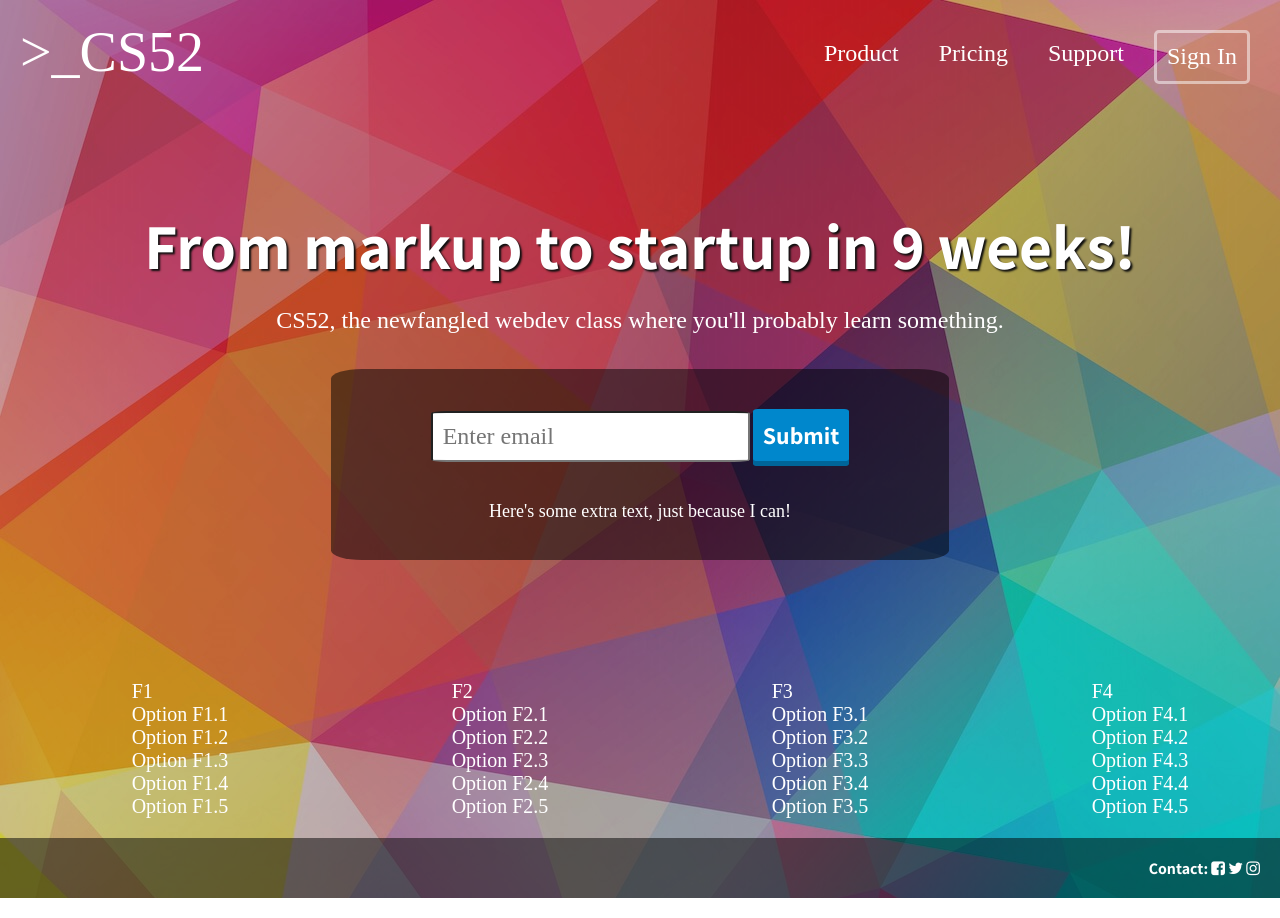
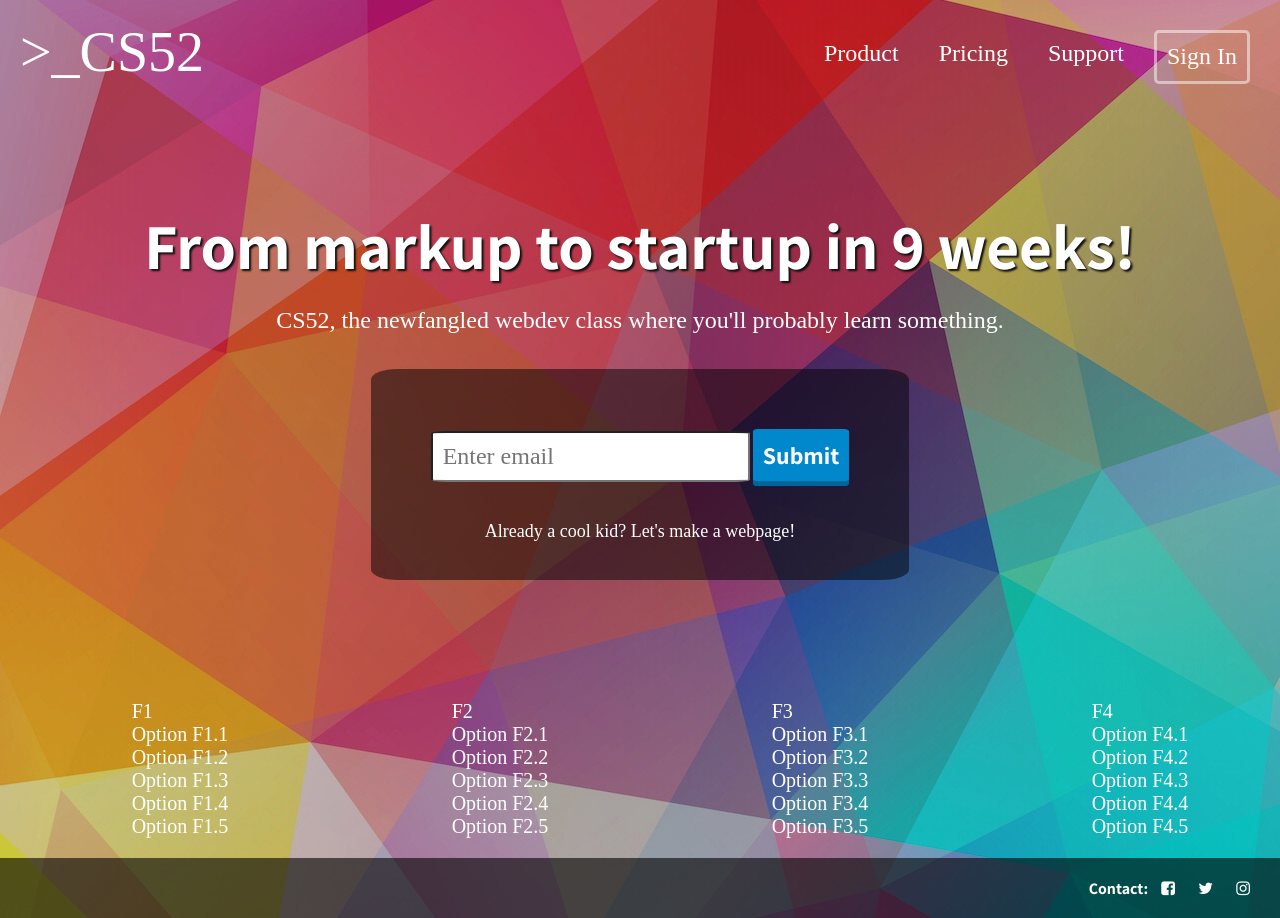
Before and after one commit to matthewsgoldstein/HW1, a plain HTML site: page index.html in a window 1280 px wide. Drawn offline with Linux system fonts and the light colour scheme; a web font is replaced by a local one.

Commit message:
updated CSS, fixed bugs

```diff
--- a/index.html
+++ b/index.html
@@ -30,7 +30,7 @@
             <button type="submit">Submit</button>
           </form>
           <br>
-          <p id="bottomtext">Here's some extra text, just because I can!</p>
+          <p id="bottomtext">Already a cool kid? Let's make a webpage!</p>
         </div>
       </div>
 
--- a/style.css
+++ b/style.css
@@ -45,12 +45,6 @@ nav > #cs52 {
   }
 }
 
-@media screen and (max-width: 700px) {
-  #links {
-    flex-direction: column;
-  }
-}
-
 #toplinks > a {
   margin-left: 10px;
   margin-right: 10px;
@@ -75,7 +69,8 @@ nav > #cs52 {
   display: flex;
   flex-direction: column;
   margin: auto;
-  padding: 100px;
+  padding-top: 100px;
+  padding-bottom: 100px;
   text-align: center;
   justify-content: center;
 }
@@ -98,10 +93,13 @@ nav > #cs52 {
 }
 
 #pageinfo > #input {
+  display: flex;
+  flex-direction: column;
+  flex-wrap: wrap;
   margin: auto;
   order: 3;
-  padding-left: 100px;
-  padding-right: 100px;
+  padding-left: 60px;
+  padding-right: 60px;
   padding-top: 40px;
   padding-bottom: 20px;
   background-color: rgba(0, 0, 0, .5);
@@ -161,6 +159,7 @@ button {
   font-size: 24px;
   padding: 10px;
   box-shadow: 0 5px 0 #006599;
+  margin-top: 20px;
 }
 
 button:active {
@@ -178,7 +177,7 @@ footer {
   justify-content: flex-end;
   flex-wrap: nowrap;
   height: 50px;
-  background: rgba(0, 0, 0, .5);
+  background: rgba(0, 0, 0, .6);
   padding-bottom: 10px;
 }
 
@@ -186,3 +185,8 @@ footer > span {
   padding-right: 20px;
   padding-top: 20px;
 }
+
+footer > span > a {
+  margin-right: 10px;
+  margin-left: 10px;
+}
```
